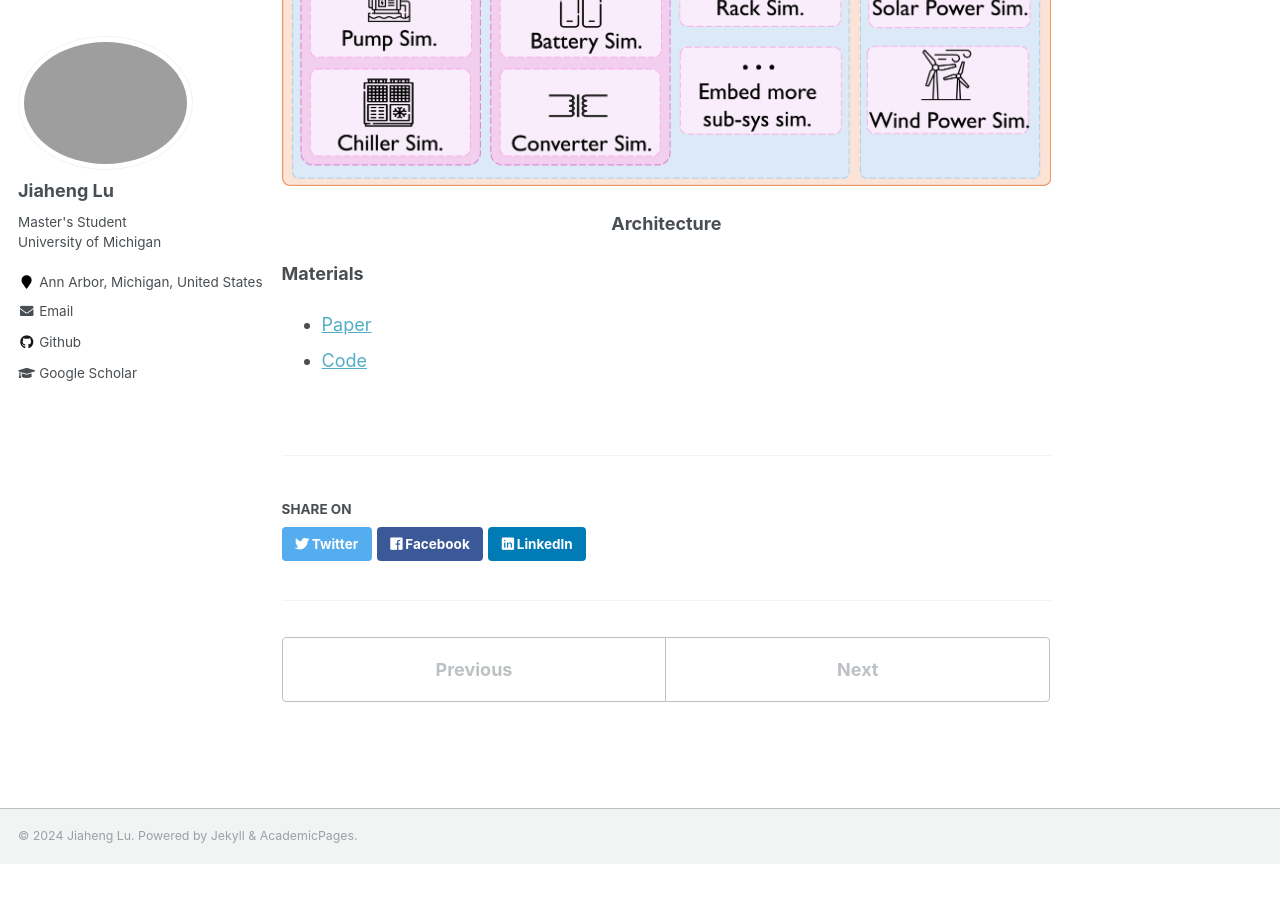
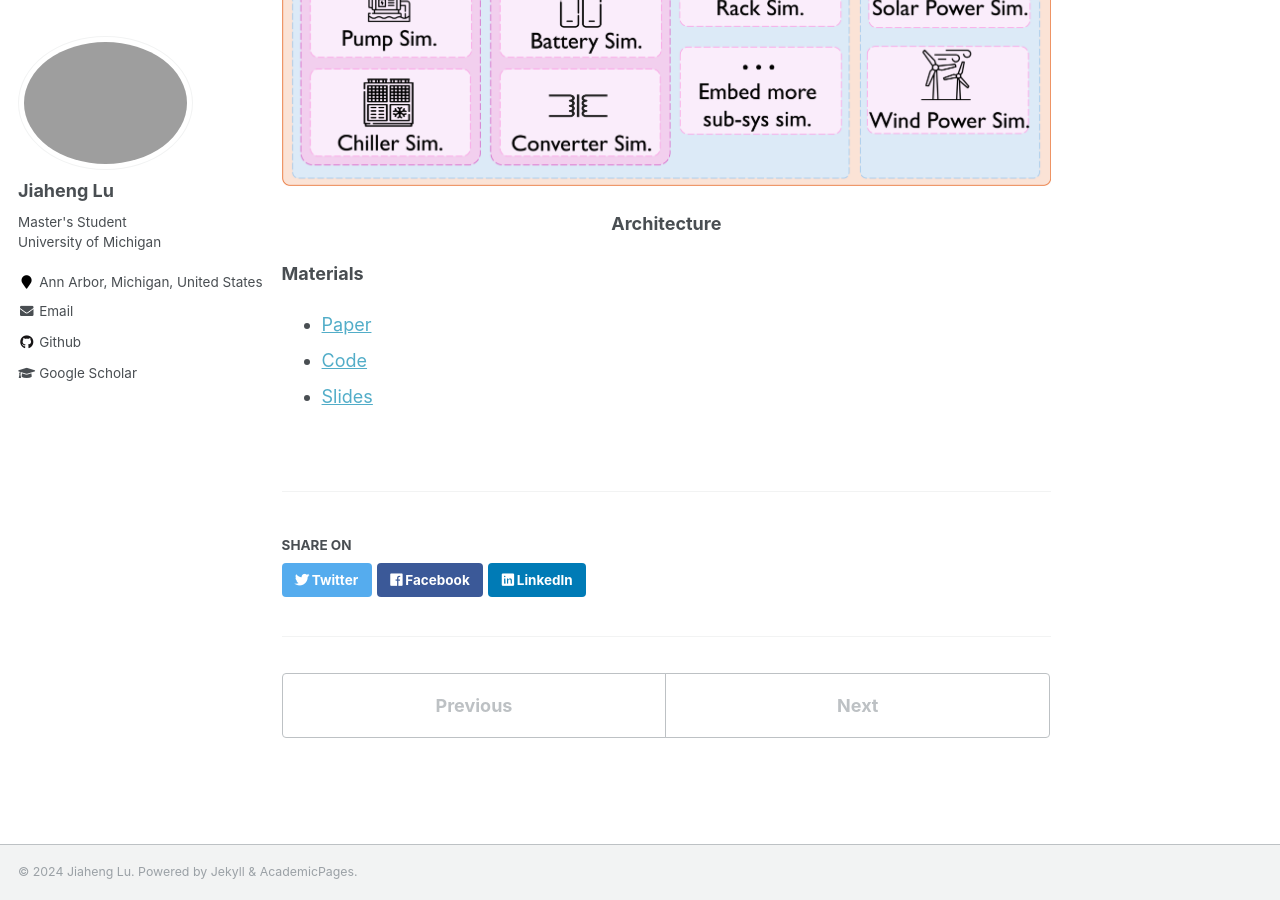
Before and after one commit to JhengLu/JhengLu.github.io, a Jekyll site: the page built from _research/2024-09-01-infra.md, in a window 1280 px wide and 900 px high, scrolled down 748 px. Built offline with Jekyll 4.4.1, drawn with Linux system fonts in a browser that asks for light colours; before the commit the page ends 1612 px from its top, so only the background shows below that.

Commit message:
upload slides for the OpenInfra

```diff
--- a/_research/2024-09-01-infra.md
+++ b/_research/2024-09-01-infra.md
@@ -18,4 +18,5 @@ Critical infrastructures like datacenters, power grids, and water systems are in
 <ul>
 <li><a href="https://hotinfra24.github.io/">Paper</a></li>
 <li><a href="https://github.com/JhengLu/OpenInfra">Code</a></li>
+<li><a href="/files/OpenInfra-HotInfra-24-slides.pdf">Slides</a></li>
 </ul>
```
Also changed, not shown: _publications/publication-2.md (+1 -0 lines), 1 other file.
